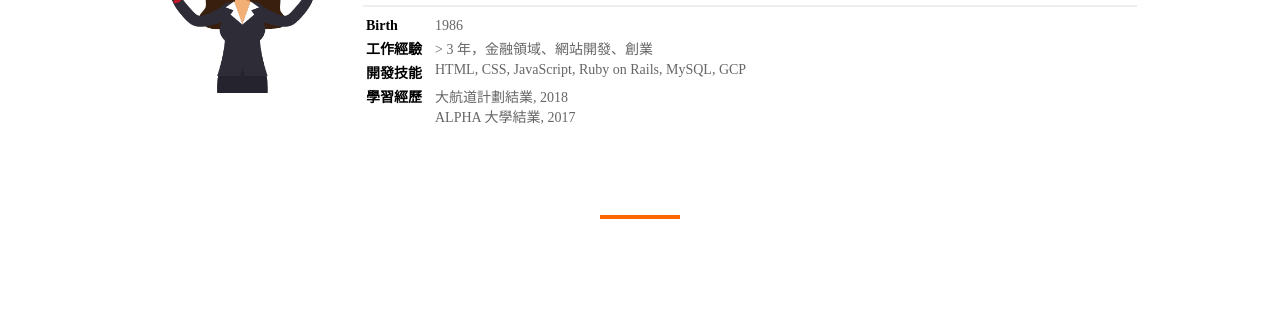
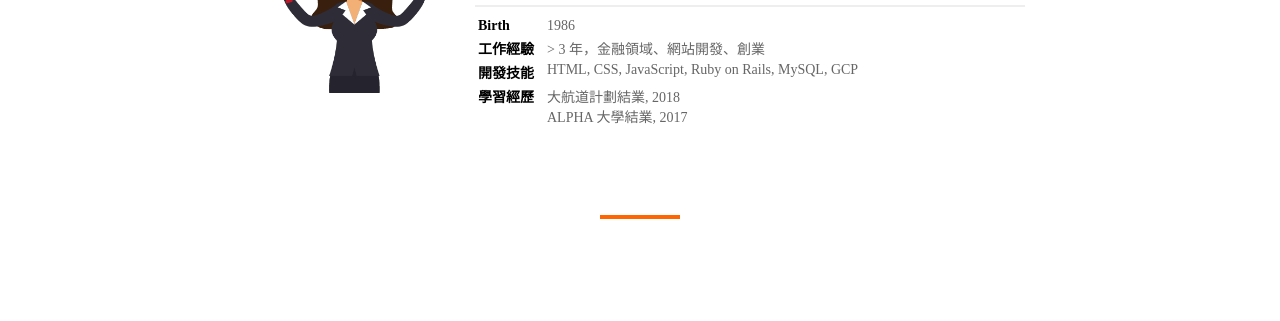
Before and after one commit to ALPHACamp/web-online-my-personal-site, a plain HTML site: page index.html in a window 1280 px wide. Shown: the part 254-575 px from the top of the page. Drawn offline with Linux system fonts and the light colour scheme.

Commit message:
reset container width to 800px

```diff
--- a/stylesheet/style.css
+++ b/stylesheet/style.css
@@ -7,7 +7,7 @@ body {
 }
 
 .container {
-	width: 1024px;
+	width: 800px;
 	margin: 0 auto;
 }
 
```
